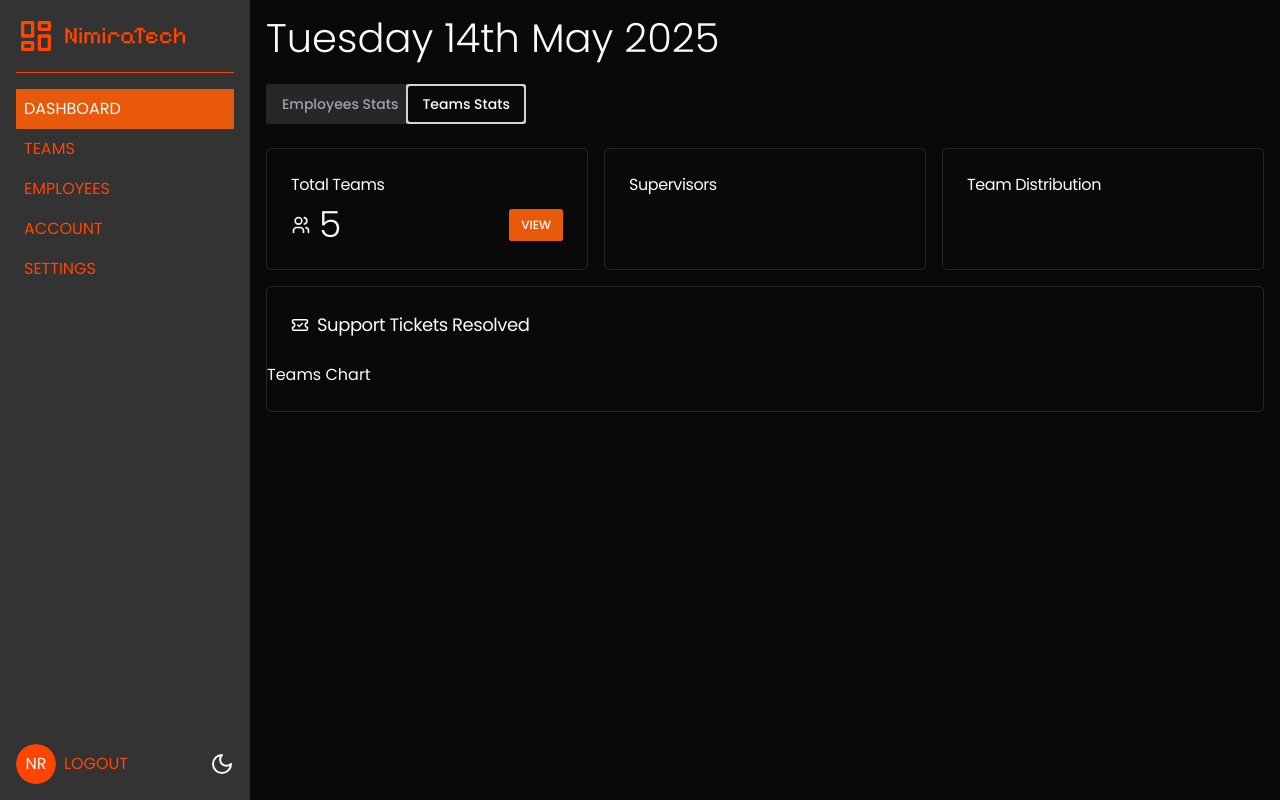
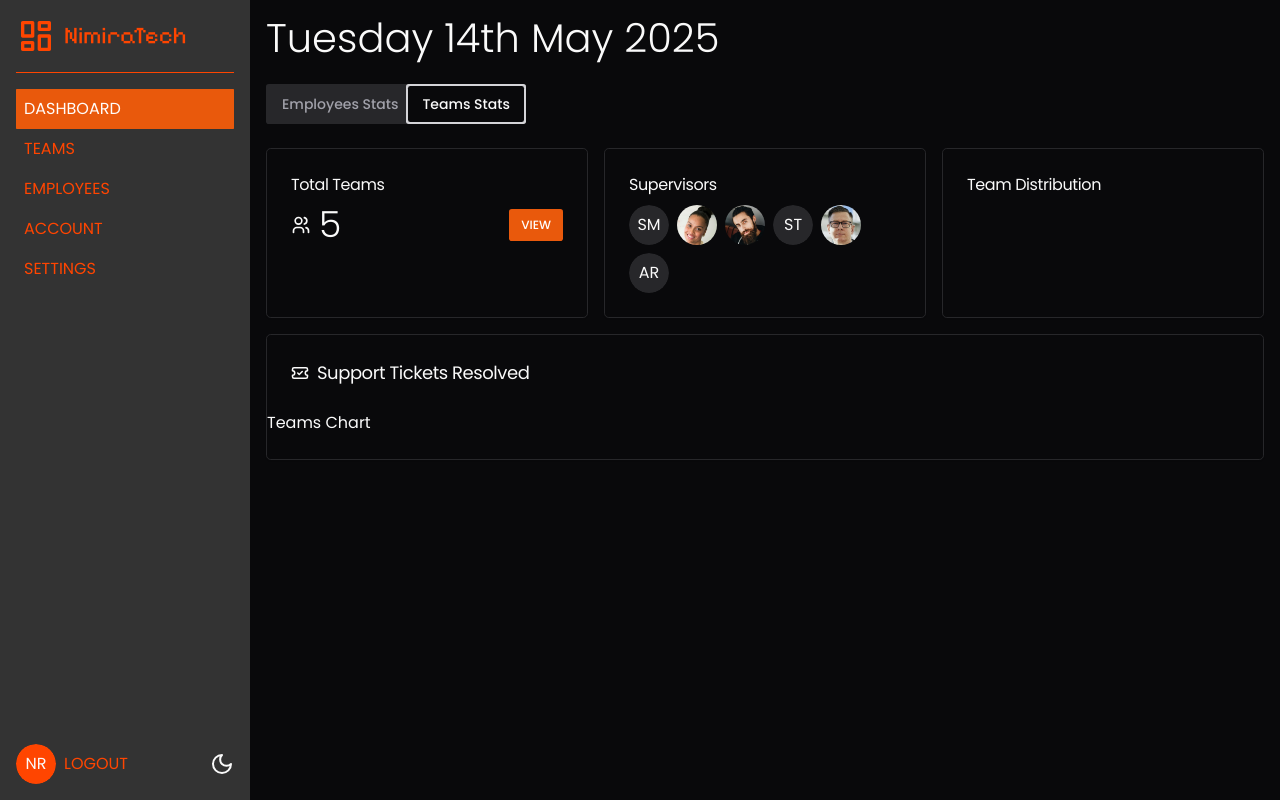
Before and after one commit to Nimira43/NT-Dashboard, a Next.js app: page /dashboard in a window 1280 px wide. Both pictures are taken after a click on the tab "Teams Stats". Built offline with nearby package versions, Linux system fonts and the light colour scheme.

Commit message:
Display Avatar or Avatar fallback

```diff
--- a/app/dashboard/components/teams/teams-stats.tsx
+++ b/app/dashboard/components/teams/teams-stats.tsx
@@ -8,6 +8,7 @@ import Image from 'next/image'
 import jl from '@/public/images/Jess-Lytton.jpg'
 import tw from '@/public/images/Tom-Wilkins.jpg'
 import kb from '@/public/images/Karl-Brent.jpg'
+import { Tooltip, TooltipProvider, TooltipTrigger } from '@/components/ui/tooltip'
 
 const supervisors = [
   {
@@ -77,7 +78,29 @@ export default function TeamStats() {
             </CardTitle>
           </CardHeader >
           <CardContent className='flex flex-wrap gap-2'>
+            {supervisors.map(supervisor => (
+              <TooltipProvider
+                key={`${supervisor.firstName} ${supervisor.lastName}`}
+              >
+                <Tooltip>
+                  <TooltipTrigger asChild>
+                    <Avatar>
+                      {!!supervisor.avatar &&
+                        <Image
+                          src={supervisor.avatar}
+                          alt={`${supervisor.firstName} ${supervisor.lastName}'s photo.`}
 
+                        />
+                      }
+                      <AvatarFallback>
+                        {supervisor.firstName[0]}
+                        {supervisor.lastName[0]}
+                      </AvatarFallback>
+                    </Avatar>
+                  </TooltipTrigger>
+                </Tooltip>
+              </TooltipProvider>
+            ))}
           </CardContent>
         </Card>
         <Card>
```
